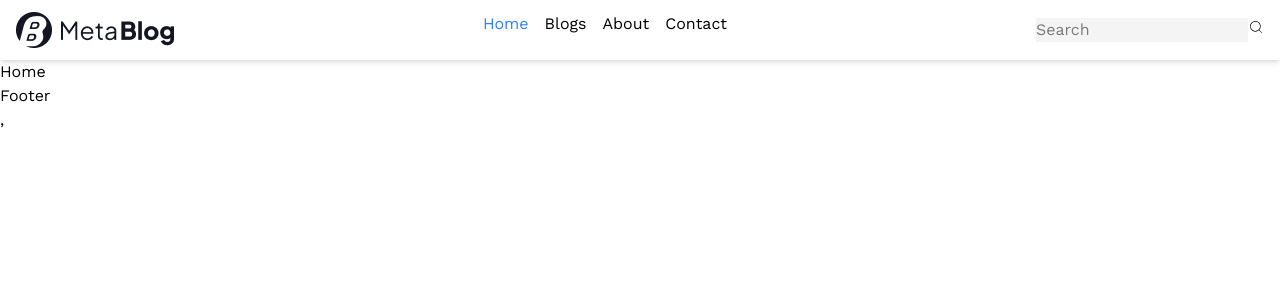
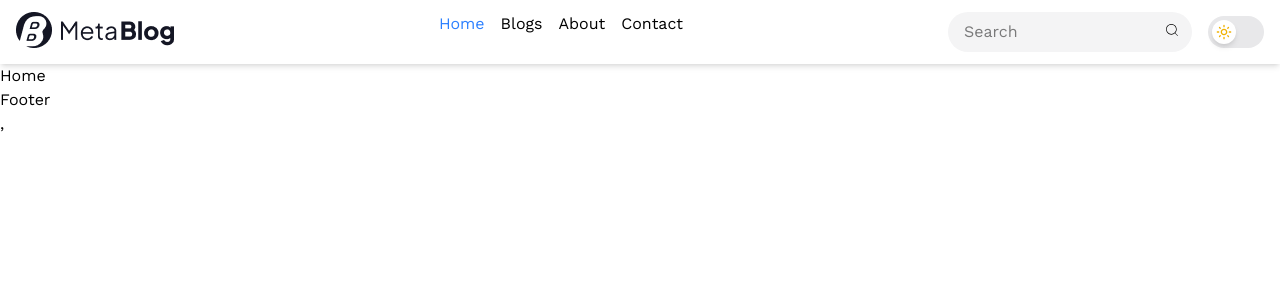
Before and after one commit to Uttamdevsharma/my-blog, a React (Vite) app in the folder frontend/: page / in a window 1280 px wide. Shown: the top 300 px of the page. Built offline with nearby package versions, Linux system fonts and the light colour scheme; a web font is replaced by a local one.

Commit message:
feat : navbar without mobile responsive menu

```diff
--- a/frontend/src/components/Navbar.jsx
+++ b/frontend/src/components/Navbar.jsx
@@ -1,10 +1,16 @@
-import React from 'react'
+import React, { useState } from 'react'
 import { NavLink } from 'react-router-dom';
 import Search from './Search';
+import { FaMoon } from "react-icons/fa6";
+import { MdOutlineLightMode } from "react-icons/md";
 
 
 
 const Navbar = () => {
+
+  const[isDarkMode, setIsDarkMode] = useState(false);
+  const toggleDarkMode = () => setIsDarkMode(!isDarkMode)
+
   return (
 
     <nav className='bg-white shadow-md'>
@@ -50,6 +56,14 @@ const Navbar = () => {
         {/* search and toggle */}
         <div className='md:flex hidden items-center space-x-4'>
          <Search/>
+
+         <div className={`w-14 h-8 flex items-center bg-[#E8E8EA] rounded-full p-1 cursor-pointer transition-colors duration-300 ${isDarkMode ? "justify-end" : "justify-start"}` }>
+          <button onClick={toggleDarkMode} className='w-6 h-6 bg-white rounded-full shadow-md flex items-center justify-center transition-transform duration-300'>
+            {
+              isDarkMode ? <FaMoon  className='text-gray-500'/> : <MdOutlineLightMode  className='text-yellow-500'/>
+            }
+          </button>
+         </div>
         </div>
 
       </div>
--- a/frontend/src/components/Search.jsx
+++ b/frontend/src/components/Search.jsx
@@ -6,10 +6,10 @@ const Search = () => {
 
     <>
     <div className='relative'>
-        <input type="text" placeholder='Search' className='bg-[#F4F4F5]' />
+        <input type="text" placeholder='Search' className='bg-[#F4F4F5] py-2 pl-4 pr-4 rounded-full focus:outline-none' />
 
         <button>
-        <CiSearch />
+        <CiSearch className=' absolute right-3 top-2.5 hover:bg-gray-100' />
         </button>
     </div>
 
--- a/package.json
+++ /dev/null
@@ -1,5 +0,0 @@
-{
-  "dependencies": {
-    "react-router-dom": "^7.9.3"
-  }
-}
```
Also changed, not shown: 1 other file (tests, documents, lock files or other folders).
